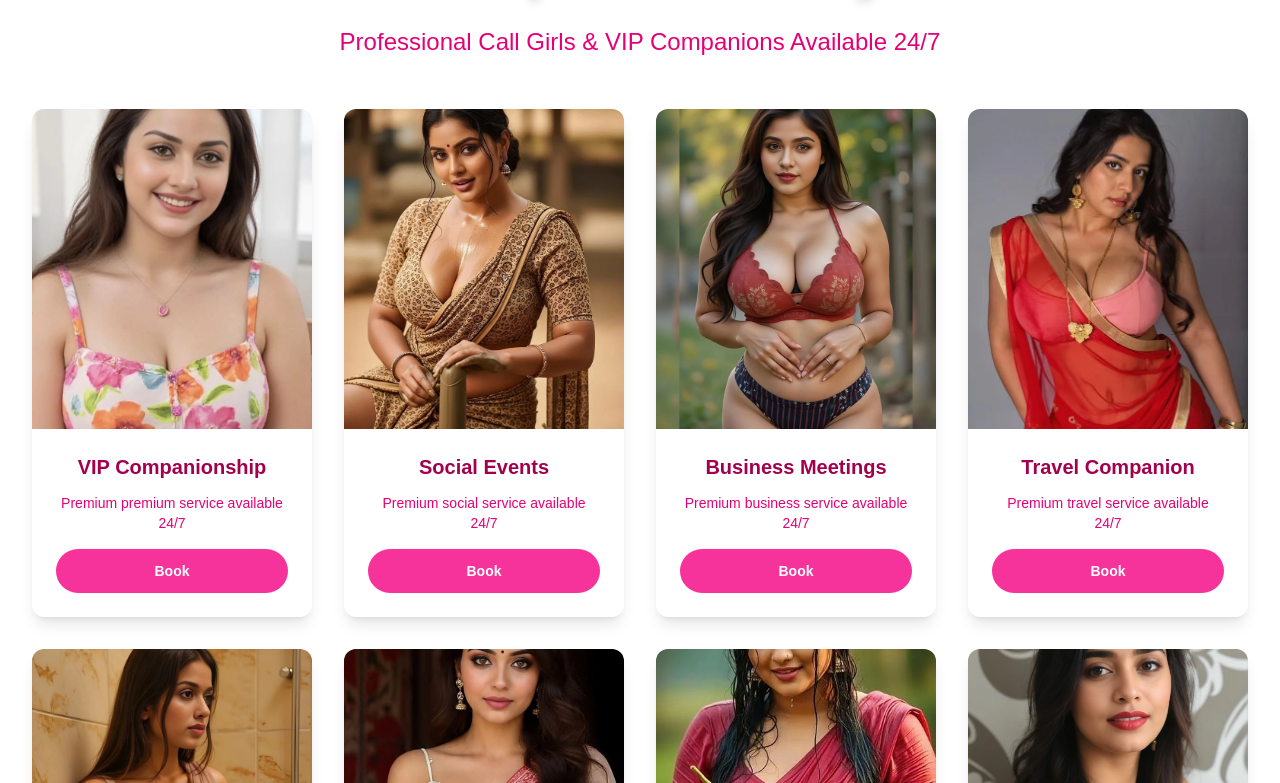
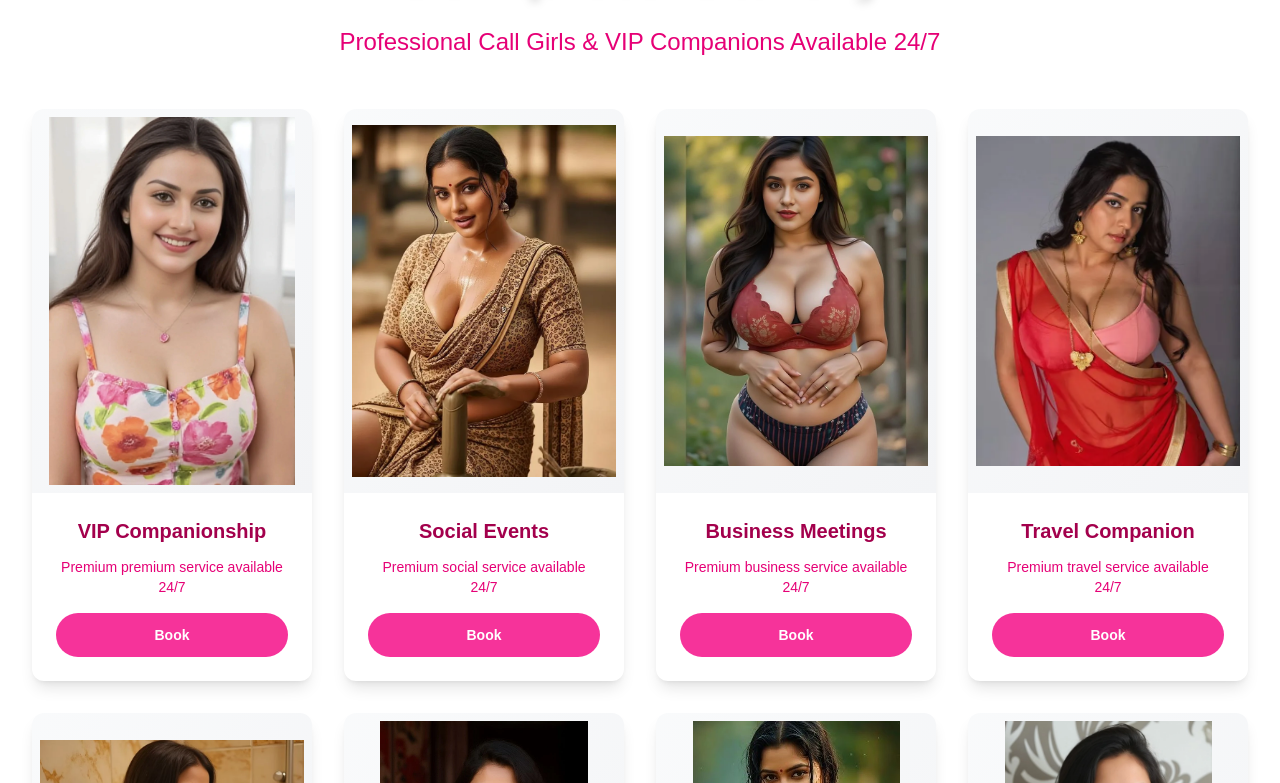
Before and after one commit to anshmydigitalcrown-ui/surat, a Next.js app: page /gallery in a window 1280 px wide. Shown: the part 977-1760 px from the top of the page. Built offline with nearby package versions, Linux system fonts and the light colour scheme.

Commit message:
Increase gallery service card image size and prevent cropping

```diff
--- a/src/app/gallery/page.tsx
+++ b/src/app/gallery/page.tsx
@@ -115,12 +115,12 @@ export default function Gallery() {
                 className="bg-white rounded-xl shadow-lg hover:shadow-xl transition-all duration-300 overflow-hidden transform hover:scale-105"
               >
                 {/* Service Image Container */}
-                <div className="relative h-80 bg-gray-50 overflow-hidden">
+                <div className="relative h-96 bg-gradient-to-br from-gray-50 to-gray-100 overflow-hidden">
                   <Image
                     src={service.image}
                     alt={service.title}
                     fill
-                    className="object-cover object-center transition-transform duration-300 hover:scale-110"
+                    className="object-contain p-2 transition-transform duration-300 hover:scale-105"
                     sizes="(max-width: 640px) 100vw, (max-width: 1024px) 50vw, (max-width: 1280px) 33vw, (max-width: 1536px) 25vw, 20vw"
                   />
                 </div>
```
